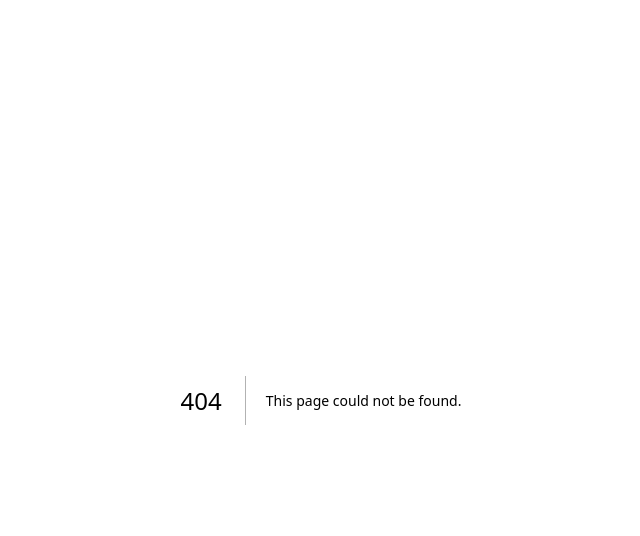
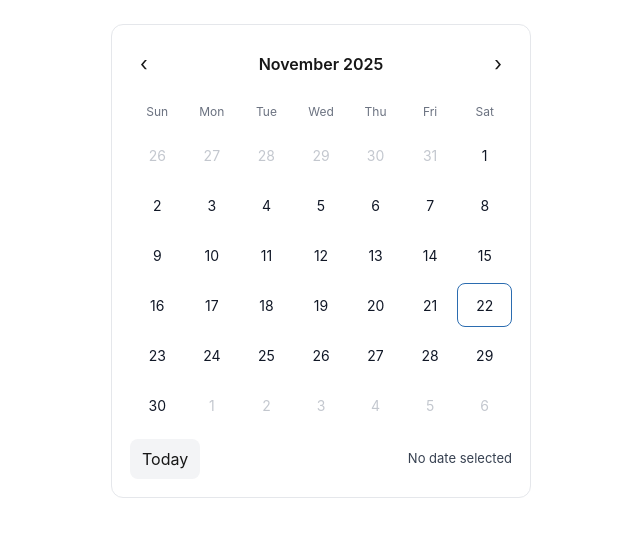
Before and after one commit to rohit2689/ci-cd, a Next.js app: page /thirdpage in a window 1280 px wide. Before the commit this address had no page. Shown: the top 536 px of the page, without its empty margins (319-959 px from the left). Built offline with nearby package versions, Linux system fonts and the light colour scheme.

Commit message:
add thirdPage

```diff
--- /dev/null
+++ b/app/thirdpage/page.tsx
@@ -0,0 +1,235 @@
+import React, { useMemo, useState } from "react";
+
+'use client'
+
+
+function startOfMonth(date: Date) {
+    return new Date(date.getFullYear(), date.getMonth(), 1);
+}
+function endOfMonth(date: Date) {
+    return new Date(date.getFullYear(), date.getMonth() + 1, 0);
+}
+function daysInMonth(date: Date) {
+    return endOfMonth(date).getDate();
+}
+function monthLabel(date: Date) {
+    return date.toLocaleString(undefined, { month: "long", year: "numeric" });
+}
+function isSameDay(a: Date, b: Date) {
+    return (
+        a.getFullYear() === b.getFullYear() &&
+        a.getMonth() === b.getMonth() &&
+        a.getDate() === b.getDate()
+    );
+}
+
+export default function Page() {
+    const today = useMemo(() => new Date(), []);
+    const [currentMonth, setCurrentMonth] = useState<Date>(startOfMonth(today));
+    const [selected, setSelected] = useState<Date | null>(null);
+
+    const weeks = useMemo(() => {
+        // Build a 6x7 grid for weeks x weekdays
+        const firstDay = startOfMonth(currentMonth);
+        const firstWeekday = firstDay.getDay(); // 0 (Sun) - 6 (Sat)
+        const totalDays = daysInMonth(currentMonth);
+
+        // Previous month tail
+        const prevMonthLastDay = new Date(
+            currentMonth.getFullYear(),
+            currentMonth.getMonth(),
+            0
+        ).getDate();
+
+        const cells: { date: Date; inMonth: boolean }[] = [];
+
+        // Fill previous month's tail
+        for (let i = firstWeekday - 1; i >= 0; i--) {
+            const dayNum = prevMonthLastDay - i;
+            const d = new Date(
+                currentMonth.getFullYear(),
+                currentMonth.getMonth() - 1,
+                dayNum
+            );
+            cells.push({ date: d, inMonth: false });
+        }
+
+        // Current month days
+        for (let d = 1; d <= totalDays; d++) {
+            cells.push({
+                date: new Date(currentMonth.getFullYear(), currentMonth.getMonth(), d),
+                inMonth: true,
+            });
+        }
+
+        // Next month leading days to fill 6x7
+        const remaining = 42 - cells.length;
+        for (let d = 1; d <= remaining; d++) {
+            const dDate = new Date(
+                currentMonth.getFullYear(),
+                currentMonth.getMonth() + 1,
+                d
+            );
+            cells.push({ date: dDate, inMonth: false });
+        }
+
+        // split into weeks
+        const weeksArr: { date: Date; inMonth: boolean }[][] = [];
+        for (let i = 0; i < 6; i++) {
+            weeksArr.push(cells.slice(i * 7, i * 7 + 7));
+        }
+        return weeksArr;
+    }, [currentMonth]);
+
+    function prevMonth() {
+        setCurrentMonth(
+            new Date(currentMonth.getFullYear(), currentMonth.getMonth() - 1, 1)
+        );
+    }
+    function nextMonth() {
+        setCurrentMonth(
+            new Date(currentMonth.getFullYear(), currentMonth.getMonth() + 1, 1)
+        );
+    }
+    function goToToday() {
+        const s = startOfMonth(today);
+        setCurrentMonth(s);
+        setSelected(today);
+    }
+
+    return (
+        <div style={styles.wrap}>
+            <div style={styles.header}>
+                <button onClick={prevMonth} aria-label="Previous month" style={styles.navBtn}>
+                    ‹
+                </button>
+                <div style={styles.title}>{monthLabel(currentMonth)}</div>
+                <button onClick={nextMonth} aria-label="Next month" style={styles.navBtn}>
+                    ›
+                </button>
+            </div>
+
+            <div style={styles.weekdays}>
+                {["Sun", "Mon", "Tue", "Wed", "Thu", "Fri", "Sat"].map((wd) => (
+                    <div key={wd} style={styles.weekdayCell}>
+                        {wd}
+                    </div>
+                ))}
+            </div>
+
+            <div style={styles.grid} role="grid" aria-label="Calendar">
+                {weeks.map((week, wi) => (
+                    <div key={wi} style={styles.weekRow} role="row">
+                        {week.map((cell, di) => {
+                            const d = cell.date;
+                            const isToday = isSameDay(d, today);
+                            const isSelected = selected ? isSameDay(d, selected) : false;
+                            return (
+                                <button
+                                    key={di}
+                                    role="gridcell"
+                                    aria-selected={isSelected}
+                                    onClick={() => setSelected(d)}
+                                    style={{
+                                        ...styles.day,
+                                        background: isSelected ? "#2b6cb0" : "transparent",
+                                        color: cell.inMonth ? (isSelected ? "white" : "#111827") : "#9CA3AF",
+                                        border: isToday ? "1px solid #2b6cb0" : "1px solid transparent",
+                                        opacity: cell.inMonth ? 1 : 0.6,
+                                        cursor: "pointer",
+                                    }}
+                                >
+                                    {d.getDate()}
+                                </button>
+                            );
+                        })}
+                    </div>
+                ))}
+            </div>
+
+            <div style={styles.footer}>
+                <button onClick={goToToday} style={styles.todayBtn}>
+                    Today
+                </button>
+                <div style={styles.selectedInfo}>
+                    {selected ? `Selected: ${selected.toDateString()}` : "No date selected"}
+                </div>
+            </div>
+        </div>
+    );
+}
+
+const styles: { [k: string]: React.CSSProperties } = {
+    wrap: {
+        maxWidth: 420,
+        margin: "24px auto",
+        padding: 18,
+        borderRadius: 12,
+        border: "1px solid #E5E7EB",
+        fontFamily: "Inter, system-ui, -apple-system, 'Segoe UI', Roboto, 'Helvetica Neue'",
+        background: "#fff",
+    },
+    header: {
+        display: "flex",
+        alignItems: "center",
+        justifyContent: "space-between",
+        marginBottom: 12,
+    },
+    navBtn: {
+        background: "transparent",
+        border: "none",
+        fontSize: 20,
+        padding: "6px 10px",
+        cursor: "pointer",
+    },
+    title: {
+        fontWeight: 600,
+        fontSize: 16,
+    },
+    weekdays: {
+        display: "grid",
+        gridTemplateColumns: "repeat(7, 1fr)",
+        textAlign: "center",
+        fontSize: 12,
+        color: "#6B7280",
+        marginBottom: 6,
+    },
+    weekdayCell: {
+        padding: "6px 0",
+    },
+    grid: {
+        display: "grid",
+        gap: 6,
+    },
+    weekRow: {
+        display: "grid",
+        gridTemplateColumns: "repeat(7, 1fr)",
+    },
+    day: {
+        height: 44,
+        borderRadius: 8,
+        border: "none",
+        background: "transparent",
+        display: "flex",
+        alignItems: "center",
+        justifyContent: "center",
+        fontSize: 14,
+    },
+    footer: {
+        marginTop: 12,
+        display: "flex",
+        alignItems: "center",
+        justifyContent: "space-between",
+    },
+    todayBtn: {
+        background: "#F3F4F6",
+        border: "none",
+        padding: "8px 12px",
+        borderRadius: 8,
+        cursor: "pointer",
+    },
+    selectedInfo: {
+        fontSize: 13,
+        color: "#374151",
+    },
+};
```
